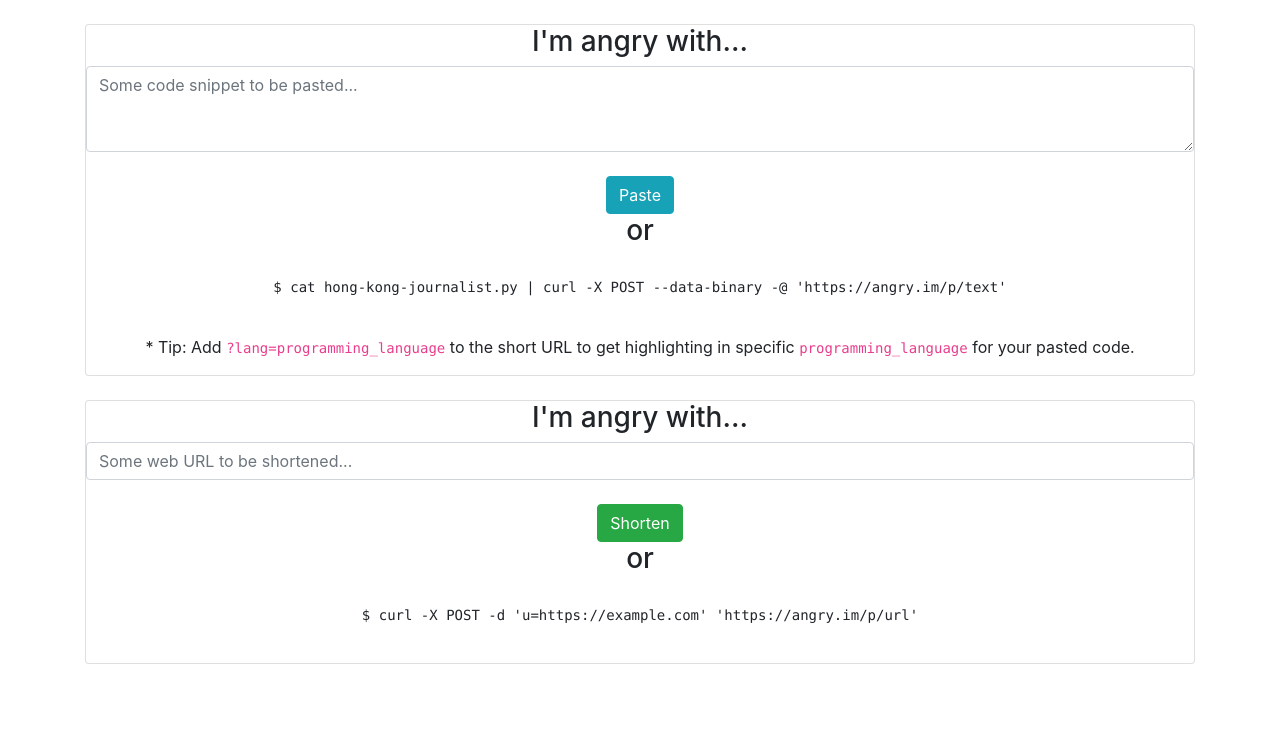
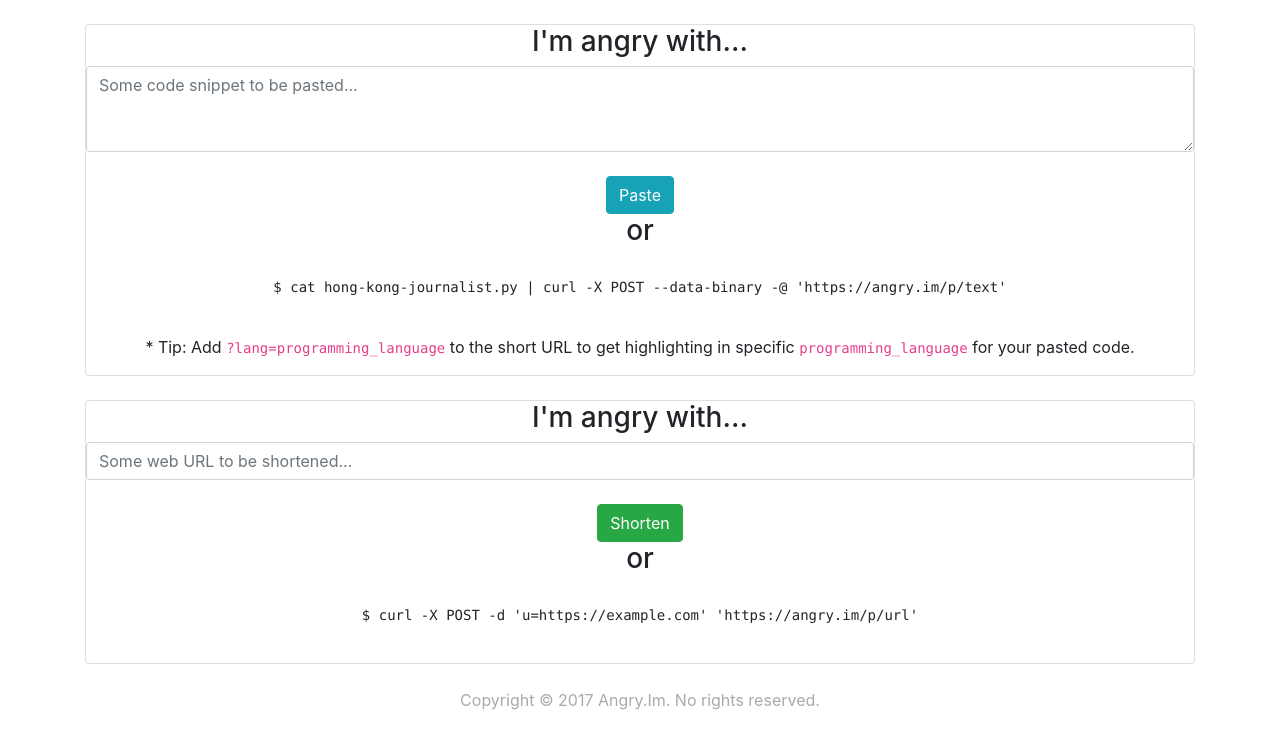
Before and after one commit to PeterCxy/imangry, a website: page static/index.html in a window 1280 px wide. Shown: the part 821-1569 px from the top of the page. Before the commit the page ends 1509 px from the top, so only its background shows below. Drawn offline with nearby package versions, Linux system fonts and the light colour scheme; a script that the page names is missing; a small style sheet from the web is missing.

Commit message:
index.html: add copyright information

```diff
--- a/static/index.html
+++ b/static/index.html
@@ -71,6 +71,8 @@ $ curl -X POST -d 'u=https://example.com' 'https://angry.im/p/url'
           </code></pre>
         </div>
       </div>
+      <br/>
+      <p class="text-center" style="color: #AAA">Copyright &copy; 2017 Angry.Im. No rights reserved.</p>
     </div>
     <br/>
 
```
